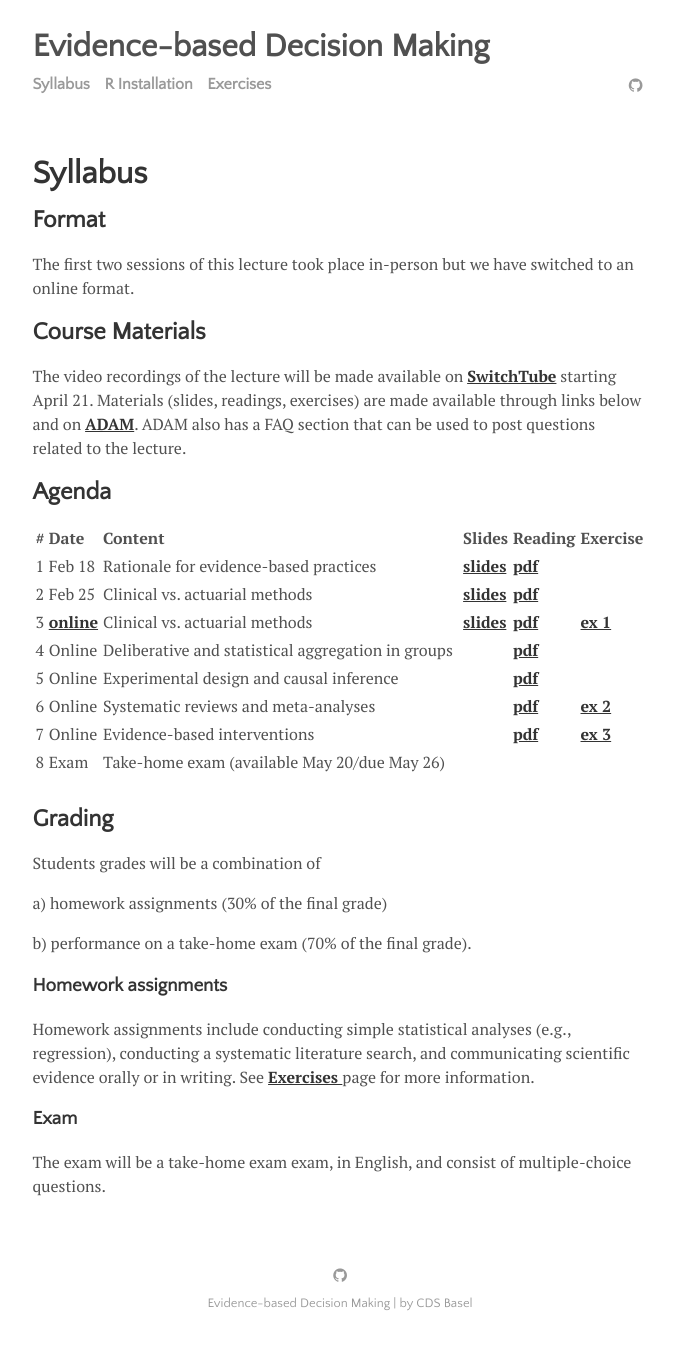
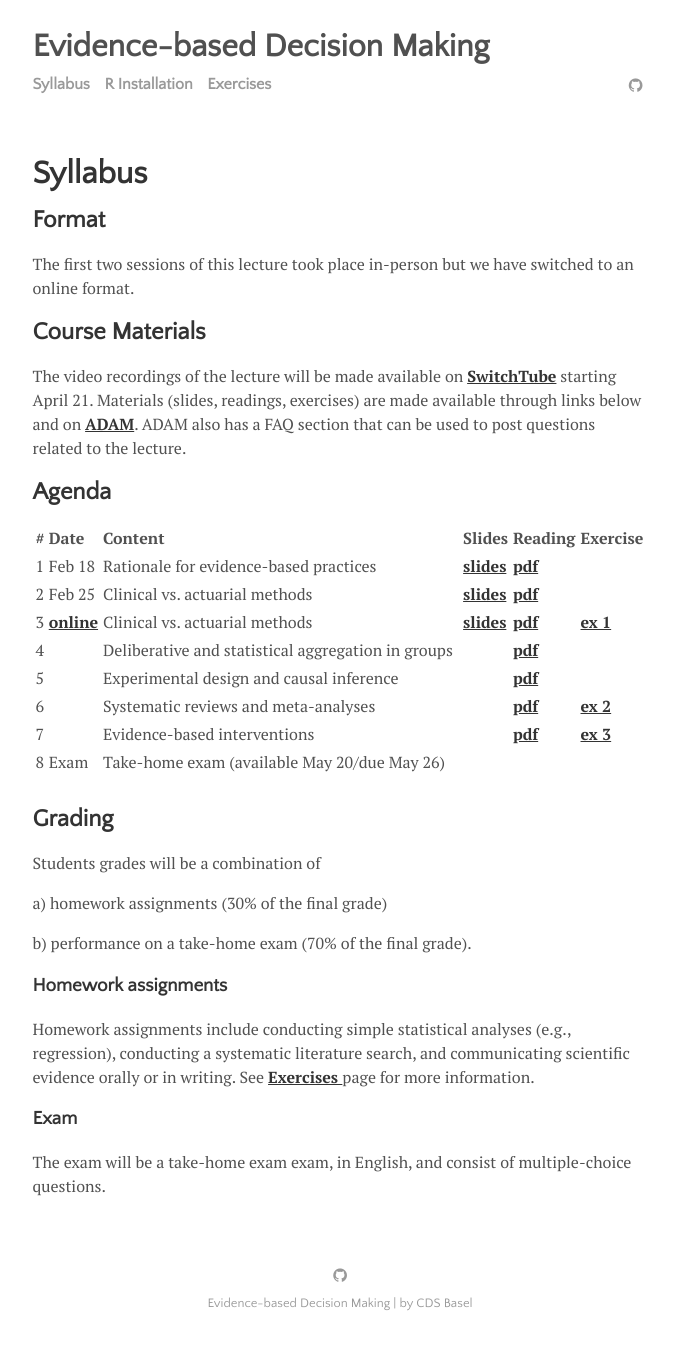
Before and after one commit to matarui/evidencebaseddm, a Jekyll site: the page built from menu/syllabus.md, in a window 1280 px wide. Shown: the whole page, without its empty margins (300-974 px from the left). Built offline with Jekyll 4.4.1, drawn with Linux system fonts in a browser that asks for light colours.

Commit message:
Update syllabus.md

```diff
--- a/menu/syllabus.md
+++ b/menu/syllabus.md
@@ -16,10 +16,10 @@
 | 1 | Feb 18 | Rationale for evidence-based practices | <a href="http://matarui.github.io/evidencebaseddm/assets/presentations/EbDM_session1.pdf"><b>slides</b></a> | <a href="http://matarui.github.io/evidencebaseddm/assets/literature/Munafò_2017_Nature_Human_Behaviour.pdf"><b>pdf</b></a>| |
 | 2 | Feb 25 | Clinical vs. actuarial methods | <a href="http://matarui.github.io/evidencebaseddm/assets/presentations/EbDM_session2.pdf"><b>slides</b></a> | <a href="http://matarui.github.io/evidencebaseddm/assets/literature/Dawes_1989_Science.pdf"><b>pdf</b></a>| |
 | 3 | <a href="https://tube.switch.ch/channels/0661df59"><b>online</b></a> | Clinical vs. actuarial methods | <a href="http://matarui.github.io/evidencebaseddm/assets/presentations/EbDM_session3.pdf"><b>slides</b></a> |<a href="http://matarui.github.io/evidencebaseddm/assets/literature/Burton_2019_JBDM.pdf"><b>pdf</b></a> |<a href="https://matarui.github.io/evidencebaseddm/menu/projects.html"><b>ex 1</b></a> |
-| 4 | Online |  Deliberative and statistical aggregation in groups | |<a href="http://matarui.github.io/evidencebaseddm/assets/literature/Mannes_2014_JPSP.pdf"><b>pdf |  |
-| 5 | Online | Experimental design and causal inference | | <a href="http://matarui.github.io/evidencebaseddm/assets/literature/Varian_2016_PNAS.pdf"><b>pdf| |
-| 6 | Online | Systematic reviews and meta-analyses | | <a href="http://matarui.github.io/evidencebaseddm/assets/literature/Gurevitch_2018_Nature.pdf"><b>pdf| <a href="https://matarui.github.io/evidencebaseddm/menu/projects.html"><b>ex 2</b></a> |
-| 7 | Online | Evidence-based interventions | |<a href="http://matarui.github.io/evidencebaseddm/assets/literature/Michie_2011_ImplementScience.pdf"><b>pdf |<a href="https://matarui.github.io/evidencebaseddm/menu/projects.html"><b>ex 3</b></a>  |
+| 4 |  |  Deliberative and statistical aggregation in groups | |<a href="http://matarui.github.io/evidencebaseddm/assets/literature/Mannes_2014_JPSP.pdf"><b>pdf |  |
+| 5 |  | Experimental design and causal inference | | <a href="http://matarui.github.io/evidencebaseddm/assets/literature/Varian_2016_PNAS.pdf"><b>pdf| |
+| 6 |  | Systematic reviews and meta-analyses | | <a href="http://matarui.github.io/evidencebaseddm/assets/literature/Gurevitch_2018_Nature.pdf"><b>pdf| <a href="https://matarui.github.io/evidencebaseddm/menu/projects.html"><b>ex 2</b></a> |
+| 7 |  | Evidence-based interventions | |<a href="http://matarui.github.io/evidencebaseddm/assets/literature/Michie_2011_ImplementScience.pdf"><b>pdf |<a href="https://matarui.github.io/evidencebaseddm/menu/projects.html"><b>ex 3</b></a>  |
 | 8 | Exam | Take-home exam (available May 20/due May 26) | | | |
 
 ## Grading
```
